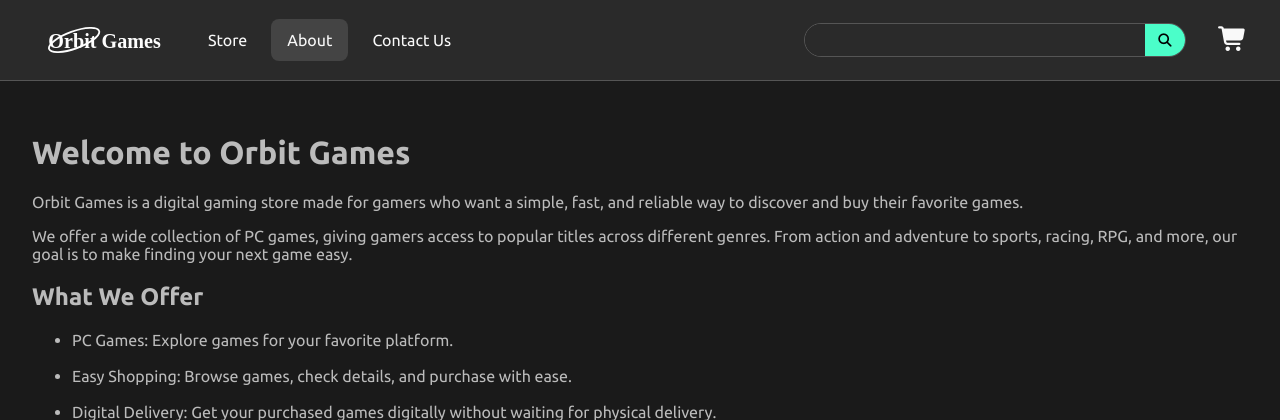
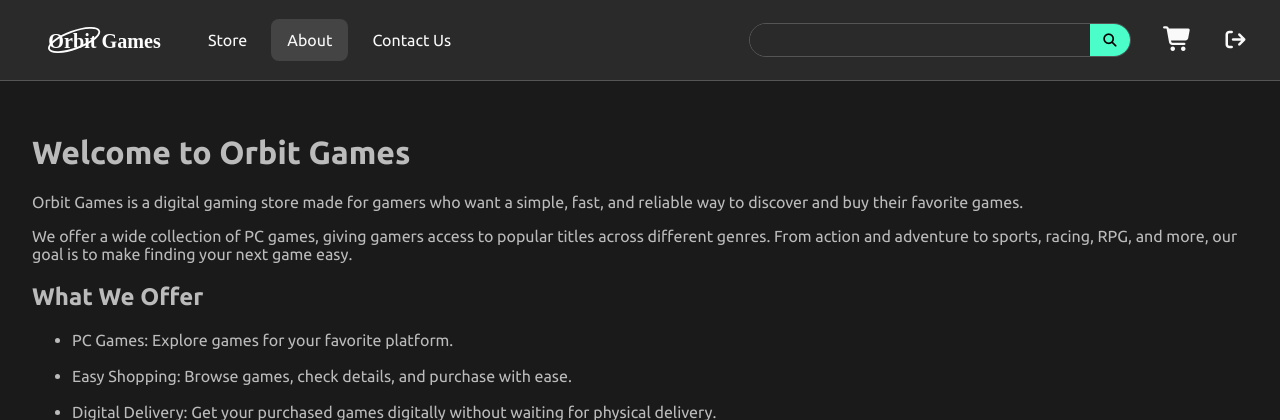
Before and after one commit to rasum13/orbit-games, a FastAPI app: page /about in a window 1280 px wide. Shown: the top 420 px of the page. Run offline with FastAPI, Linux system fonts and the light colour scheme; parts of the project's set-up code (start-up, migrations or seed data) failed here and were passed over.

Commit message:
add signout option in navbar

```diff
--- a/app/static/css/style.css
+++ b/app/static/css/style.css
@@ -121,6 +121,16 @@ body {
     font-size: 1.5em;
 }
 
+.signout{
+    margin-left: 1.5em;
+    color: var(--text-color);
+    font-size: 1.25em;
+}
+
+.signout:hover{
+    color: var(--accent);
+}
+
 footer {
     margin: 0;
     bottom: 0;
--- a/app/templates/navbar.html
+++ b/app/templates/navbar.html
@@ -18,5 +18,8 @@
         <a href="{{ url_for('cart_page') }}" class="cart">
             <i class="fa-solid fa-cart-shopping"></i>
         </a>
+        <a href="{{ url_for('home_page')}}" class="signout">
+            <i class="fa-solid fa-arrow-right-from-bracket"></i>
+        </a>
     </div>
 </div>
```
